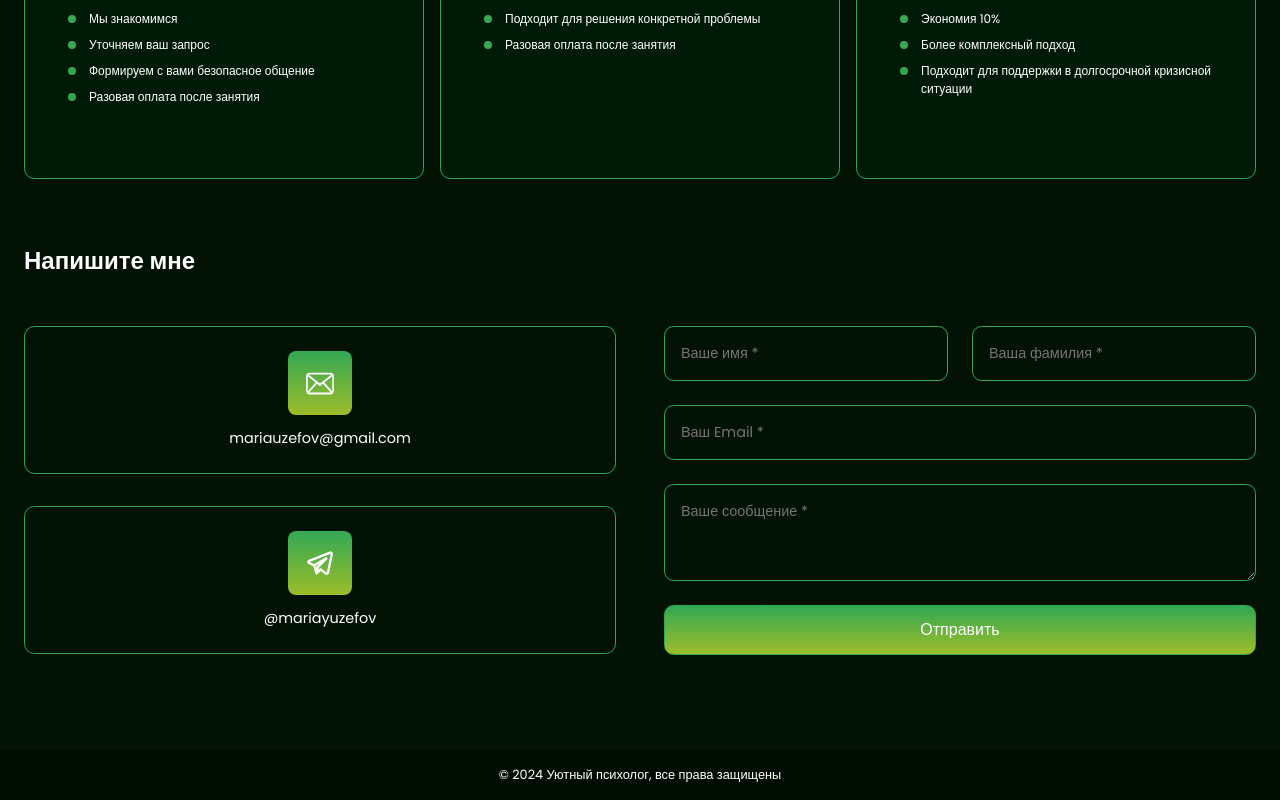
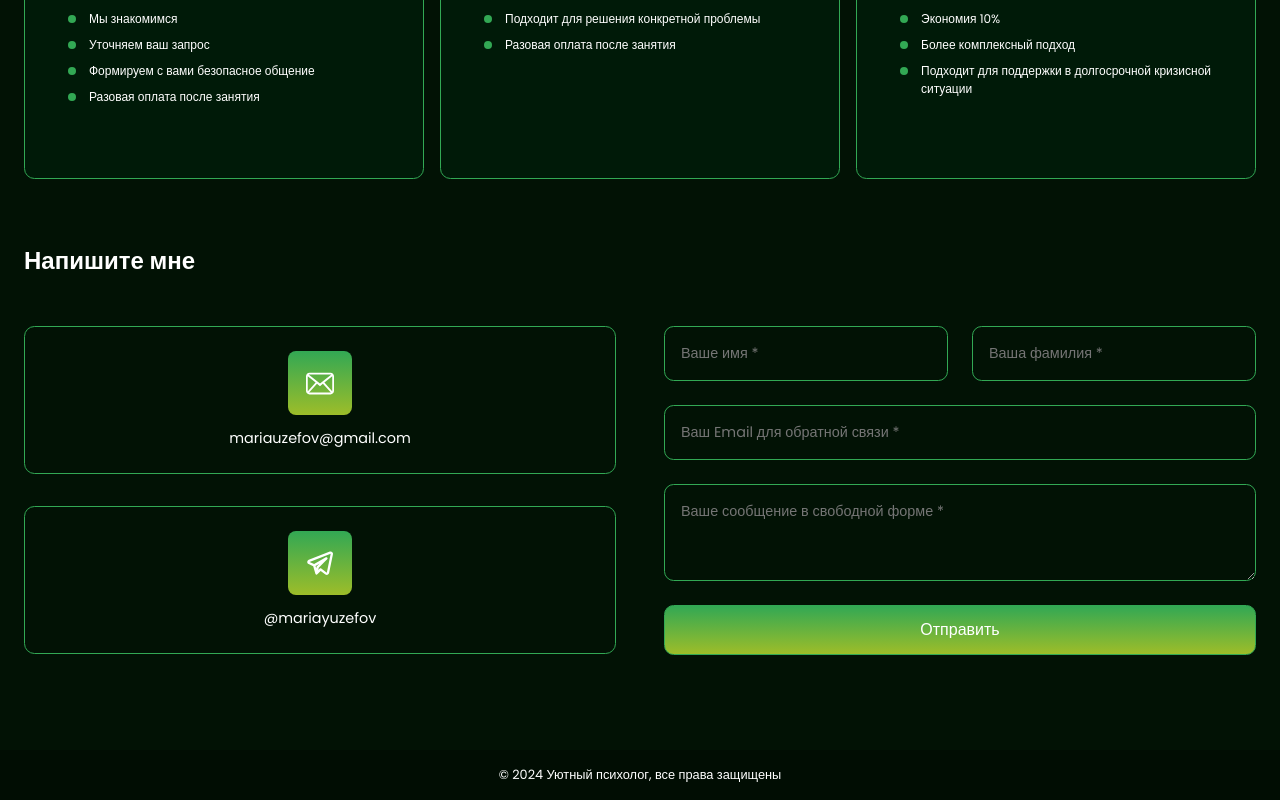
Before and after one commit to marknik139/your_psychologist, a React (Create React App) app: page / in a window 1280 px wide. Shown: the part 1980-2780 px from the top of the page. Built offline with nearby package versions, Linux system fonts and the light colour scheme; no server answers; a web font is replaced by a local one.

Commit message:
edit: labels

```diff
--- a/src/components/ContactMe/ContactForm/ContactForm.jsx
+++ b/src/components/ContactMe/ContactForm/ContactForm.jsx
@@ -111,14 +111,14 @@ const ContactForm = () => {
                 <input
                     type="email"
                     name="email"
-                    placeholder="Ваш Email *"
+                    placeholder="Ваш Email для обратной связи *"
                     value={formData.email}
                     onChange={handleChange}
                     required
                 />
                 <textarea
                     name="message"
-                    placeholder="Ваше сообщение *"
+                    placeholder="Ваше сообщение в свободной форме *"
                     rows={3}
                     value={formData.message}
                     onChange={handleChange}
```
